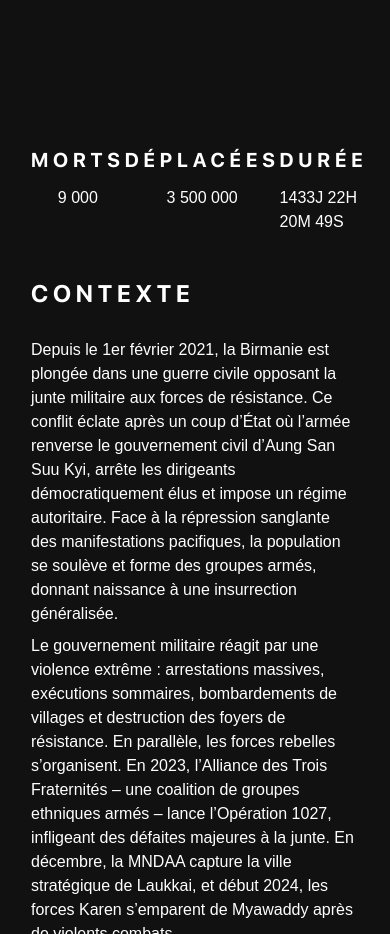
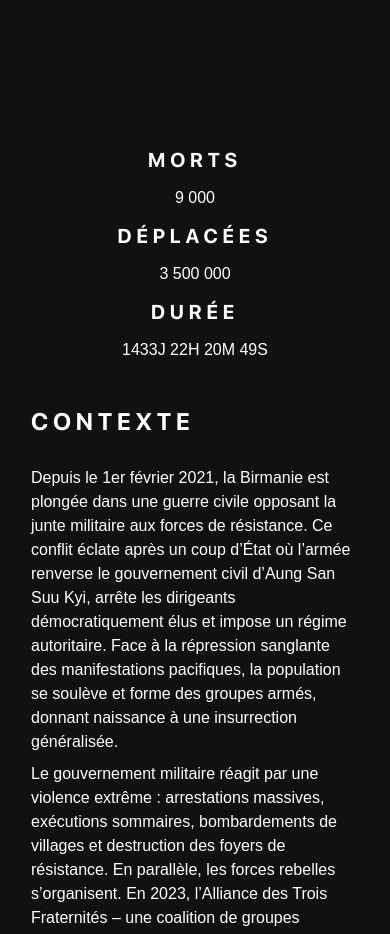
Before and after one commit to ZeToMane/silent-wars, a Next.js app: page /fr/birmanie in a window 390 px wide. Shown: the part 880-1814 px from the top of the page. Built offline with nearby package versions, Linux system fonts and the light colour scheme.

Commit message:
fix: responsive and text

```diff
--- a/components/Content/Content.module.scss
+++ b/components/Content/Content.module.scss
@@ -109,4 +109,7 @@
   .poster {
     width: 70%;
   }
+  .stats-container {
+    flex-direction: column !important;
+  }
 }
--- a/public/data/data.json
+++ b/public/data/data.json
@@ -10,7 +10,7 @@
             "p3": "Pour attirer l’attention, nous avons détourné les codes du cinéma. En montant de fausses bandes-annonces à partir de films existants, nous créons une illusion… qui bascule rapidement dans la réalité. À la fin de chaque vidéo, un message rappelle : ce n’est pas un film.",
             "p4": "Sur ce site, vous trouverez nos vidéos, nos affiches, et des ressources pour comprendre ces guerres oubliées. Parce que l’indifférence ne doit plus être une option."
           },
-          "credits": "un projet portée par"
+          "credits": "un projet porté par"
         }
       ],
       "soudan": [
```
